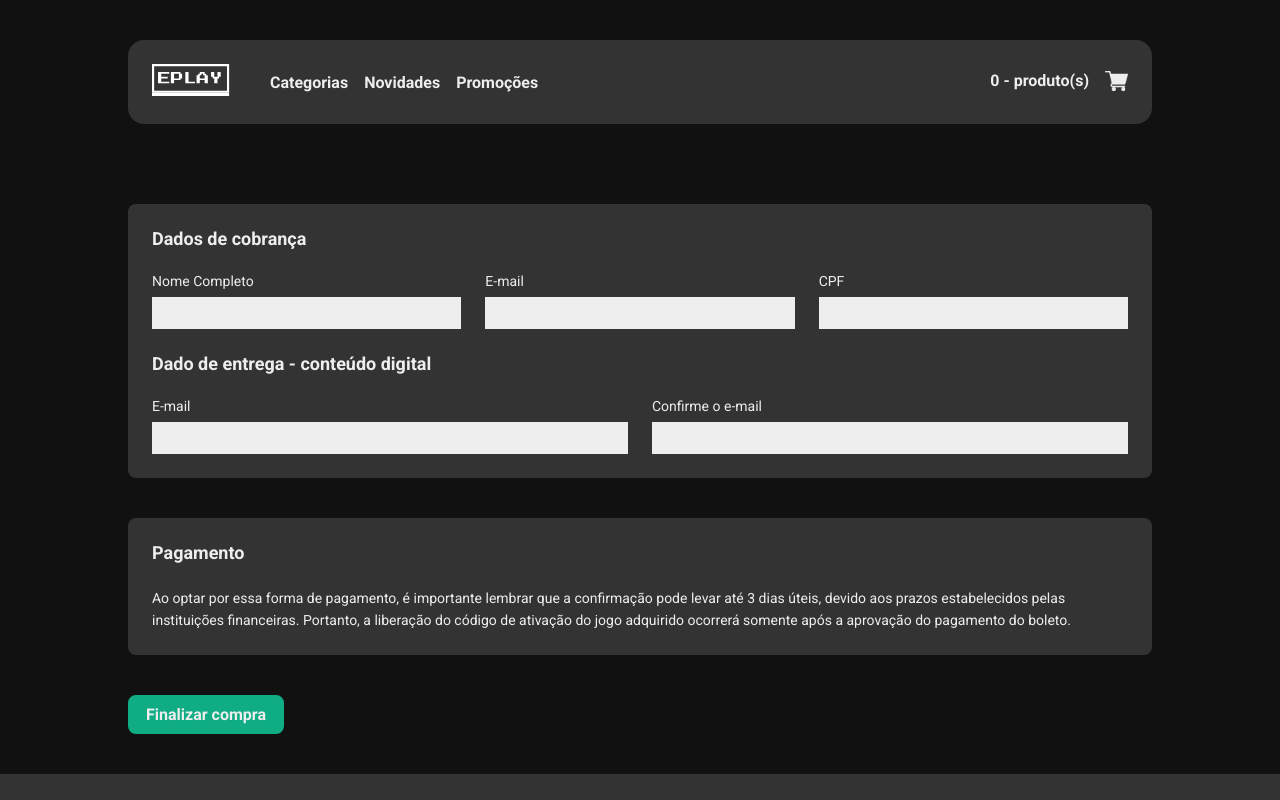
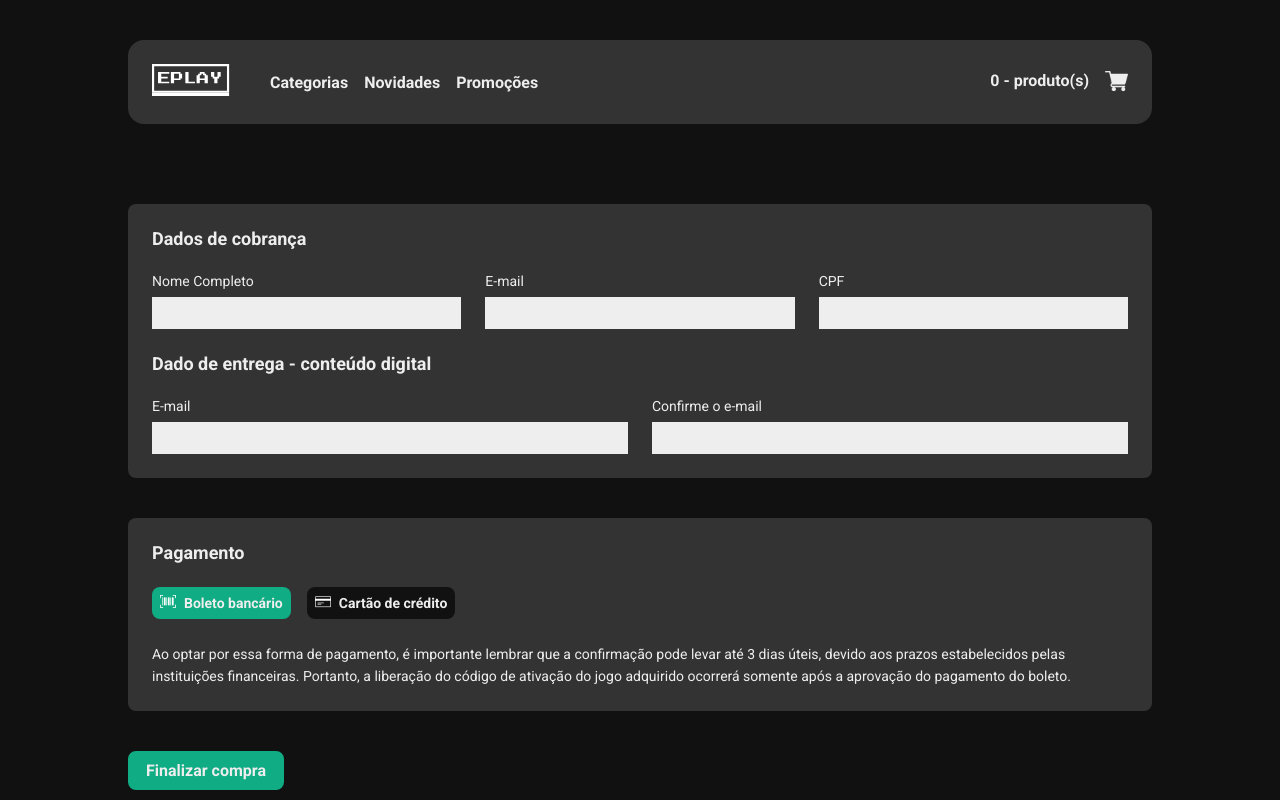
Before and after one commit to ThaynaShinoda/EPLAY-ecommerce, a React (Vite) app: page /checkout in a window 1280 px wide. Shown: the top 800 px of the page. Built offline with nearby package versions, Linux system fonts and the light colour scheme.

Commit message:
Add seção de cartão 38.2

```diff
--- a/src/pages/Checkout/index.tsx
+++ b/src/pages/Checkout/index.tsx
@@ -1,8 +1,13 @@
+import { useState } from 'react';
 import { Button } from '../../components/Button';
 import { Card } from '../../components/Card';
-import { InputGroup, Row } from './styles';
+import { InputGroup, Row, TabButton } from './styles';
+import boleto from '../../assets/images/barcode.png';
+import cartao from '../../assets/images/credit-card.png';
 
 export function Checkout() {
+  const [payWithCard, setPayWithCard] = useState(false);
+
   return (
     <div className="wrapper">
       <Card title="Dados de cobrança">
@@ -35,11 +40,82 @@
         </>
       </Card>
       <Card title="Pagamento">
-        <div>
-          <p>Ao optar por essa forma de pagamento, é importante lembrar que a confirmação pode levar até 3 dias úteis, devido aos prazos estabelecidos pelas instituições financeiras. Portanto, a liberação do código de ativação do jogo adquirido ocorrerá somente após a aprovação do pagamento do boleto.</p>
-        </div>
+        <>
+          <TabButton
+            isActive={!payWithCard}
+            onClick={() => setPayWithCard(false)}
+          >
+            <img src={boleto} alt="boleto" />
+            Boleto bancário
+          </TabButton>
+          <TabButton
+            isActive={payWithCard}
+            onClick={() => setPayWithCard(true)}
+          >
+            <img src={cartao} alt="cartão de crédito" />
+            Cartão de crédito
+          </TabButton>
+          <div className="margin-top">
+            {payWithCard ? (
+              <>
+                <Row>
+                  <InputGroup>
+                    <label htmlFor="cardOwner">Nome do titular do cartão</label>
+                    <input type="text" name="" id="cardOwner" />
+                  </InputGroup>
+                  <InputGroup>
+                    <label htmlFor="cpfCardOwner">
+                      CPF do titular do cartão
+                    </label>
+                    <input type="text" name="" id="cpfCardOwner" />
+                  </InputGroup>
+                </Row>
+                <Row marginTop="24px">
+                  <InputGroup>
+                    <label htmlFor="cardDisplayName">Nome no cartão</label>
+                    <input type="text" name="" id="cardDisplayName" />
+                  </InputGroup>
+                  <InputGroup>
+                    <label htmlFor="cardNumber">Número do cartão</label>
+                    <input type="text" name="" id="cardNumber" />
+                  </InputGroup>
+                  <InputGroup maxWidth="123px">
+                    <label htmlFor="expiresMonth">Mês de vencimento</label>
+                    <input type="text" name="" id="expiresMonth" />
+                  </InputGroup>
+                  <InputGroup maxWidth="123px">
+                    <label htmlFor="expiresYear">Ano de vencimento</label>
+                    <input type="text" name="" id="expiresYear" />
+                  </InputGroup>
+                  <InputGroup maxWidth="48px">
+                    <label htmlFor="cardCode">CVV</label>
+                    <input type="text" name="" id="cardCode" />
+                  </InputGroup>
+                </Row>
+                <Row marginTop="24px">
+                  <InputGroup maxWidth="150px">
+                    <label htmlFor="installments">Parcelamento</label>
+                    <select name="" id="">
+                      <option value="">1x de R$ 200,00</option>
+                      <option value="">2x de R$ 200,00</option>
+                      <option value="">3x de R$ 200,00</option>
+                    </select>
+                  </InputGroup>
+                </Row>
+              </>
+            ) : (
+              <p>
+                Ao optar por essa forma de pagamento, é importante lembrar que a
+                confirmação pode levar até 3 dias úteis, devido aos prazos
+                estabelecidos pelas instituições financeiras. Portanto, a
+                liberação do código de ativação do jogo adquirido ocorrerá
+                somente após a aprovação do pagamento do boleto.
+              </p>
+            )}
+          </div>
+        </>
       </Card>
-      <Button type='button' title='Clique aqui para finalizar a compra'>
+      <Button type="button" title="Clique aqui para finalizar a compra">
         Finalizar compra
       </Button>
     </div>
--- a/src/pages/Checkout/styles.ts
+++ b/src/pages/Checkout/styles.ts
@@ -1,20 +1,36 @@
 import styled from 'styled-components';
 import { colors } from '../../styles/styles';
 
-export const Row = styled.div`
+type InputGroupProps = {
+  maxWidth?: string;
+};
+
+type RowProps = {
+  marginTop?: string;
+};
+
+type TabButtonProps = {
+  isActive: boolean;
+};
+
+export const Row = styled.div<RowProps>`
   display: flex;
+  align-items: flex-end;
   column-gap: 1.5rem;
+  margin-top: ${(props) => props.marginTop || '0'};
 `;
 
-export const InputGroup = styled.div`
+export const InputGroup = styled.div<InputGroupProps>`
   flex: auto;
+  max-width: ${(props) => props.maxWidth || 'auto'};
   label {
     display: block;
     font-size: 0.875rem;
     margin-bottom: 0.5rem;
   }
 
-  input {
+  input,
+  select {
     background-color: ${colors.white};
     border: 1px solid ${colors.white};
     height: 2rem;
@@ -22,3 +38,21 @@
     padding: 0 0.5rem;
   }
 `;
+
+export const TabButton = styled.button<TabButtonProps>`
+  border-radius: 8px;
+  font-size: 0.875rem;
+  font-weight: bold;
+  color: ${colors.white};
+  background-color: ${(props) =>
+    props.isActive ? colors.green : colors.black};
+  height: 2rem;
+  border: none;
+  margin-right: 1rem;
+  padding: 0 0.5rem;
+  cursor: pointer;
+
+  img {
+    margin-right: 0.5rem;
+  }
+`;
```
Also changed, not shown: src/assets/images/barcode.png (added), src/assets/images/credit-card.png (added).
